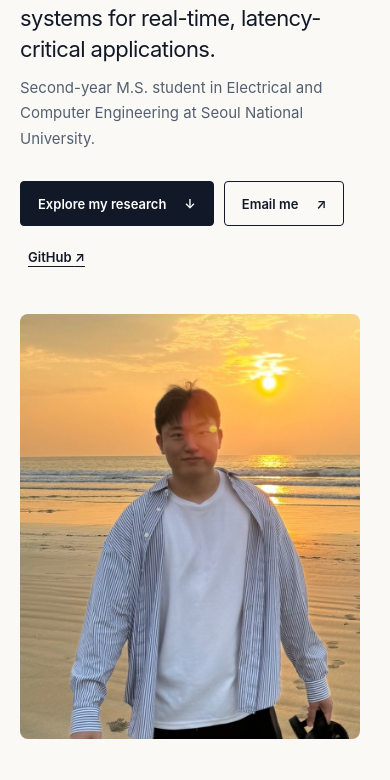
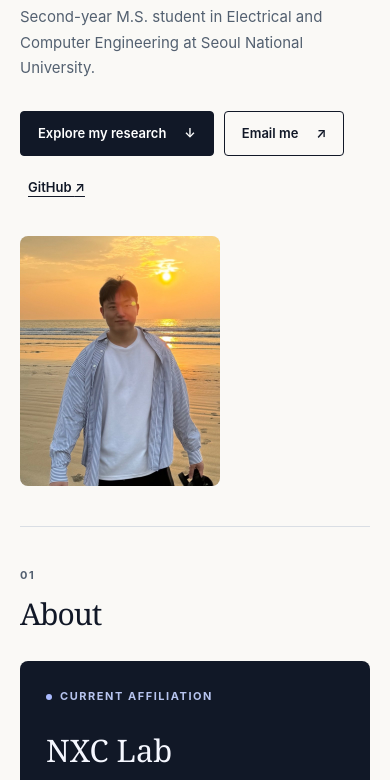
Before and after one commit to Jusuk-Kim/Jusuk-Kim.github.io, a plain HTML site: page index.html in a window 390 px wide. Shown: the part 360-1140 px from the top of the page. Drawn offline with Linux system fonts and the light colour scheme.

Commit message:
Make the hero more compact and simplify captions
- Reduce the size of the name and portrait on the first screen
- Drop the privacy notes from photo captions
- Rename the "Under review" heading to "Publications"

Co-Authored-By: Claude Fable 5.2 <noreply@anthropic.com>
Claude-Session: https://claude.ai/code/session_01WXQJQNaGTfCWqAiBUq55CT

```diff
--- a/assets/css/style.css
+++ b/assets/css/style.css
@@ -33,12 +33,12 @@ main, .header-inner, .site-footer { width: min(var(--max-width), calc(100% - var
 .wordmark-name { font-size: 15px; font-weight: 650; }
 .site-nav { display: flex; align-items: center; flex-wrap: wrap; gap: 25px; }
 .site-nav a { font-size: 14px; text-decoration: none; }
-.hero { display: grid; grid-template-columns: minmax(0, 1.55fr) minmax(0, 1fr); align-items: center; gap: 66px; padding: 96px 0 100px; }
+.hero { display: grid; grid-template-columns: minmax(0, 1fr) auto; align-items: center; gap: 56px; padding: 60px 0 64px; }
 .eyebrow, .section-number, .card-label, .project-type { font-size: 11px; letter-spacing: .14em; text-transform: uppercase; font-weight: 650; }
 .eyebrow { margin-bottom: 27px; color: var(--accent); }
-h1 { margin-bottom: 27px; font-size: clamp(64px, 7.7vw, 105px); line-height: .98; letter-spacing: -.055em; }
+h1 { margin-bottom: 22px; font-size: clamp(42px, 5vw, 64px); line-height: 1.02; letter-spacing: -.045em; }
 h1 span { color: var(--accent); }
-.hero-summary { max-width: 530px; margin-bottom: 10px; font-size: 23px; line-height: 1.4; letter-spacing: -.025em; }
+.hero-summary { max-width: 530px; margin-bottom: 10px; font-size: 20px; line-height: 1.4; letter-spacing: -.02em; }
 .hero-description { max-width: 465px; color: var(--muted); }
 .hero-actions { display: flex; align-items: center; flex-wrap: wrap; gap: 12px; margin-top: 30px; }
 .button { min-height: 45px; display: inline-flex; align-items: center; justify-content: center; gap: 18px; padding: 10px 17px; font-size: 13px; font-weight: 600; text-decoration: none; border: 1px solid var(--ink); border-radius: 4px; transition: background-color .15s, color .15s; }
@@ -122,7 +122,7 @@ h1 span { color: var(--accent); }
 .photo-figure { margin: 0 0 34px; max-width: 560px; }
 .photo-figure img, .hobby-card img { display: block; width: 100%; height: auto; border-radius: 6px; border: 1px solid var(--line); background: var(--soft); }
 .photo-figure-end { margin: 0; }
-.hero-portrait { margin: 0; }
+.hero-portrait { margin: 0; width: 270px; }
 .hero-portrait img { display: block; width: 100%; height: auto; aspect-ratio: 4 / 5; object-fit: cover; border-radius: 8px; background: var(--soft); }
 .section-heading .affiliation-card { margin-top: 30px; }
 .entry-body > .entry-text { font-size: 15px; color: var(--muted); max-width: 750px; margin-bottom: 0; }
@@ -168,7 +168,8 @@ h1 span { color: var(--accent); }
 @media (max-width: 960px) {
   .site-nav { gap: 15px; }
   .wordmark-name { display: none; }
-  .hero { gap: 32px; padding: 64px 0 70px; }
+  .hero { gap: 32px; padding: 48px 0 52px; }
+  .hero-portrait { width: 230px; }
   .affiliation-card { padding: 24px; }
   .section-split { gap: 38px; grid-template-columns: minmax(0, 1fr) minmax(0, 1.7fr); }
   .section-note { display: none; }
@@ -184,8 +185,8 @@ h1 span { color: var(--accent); }
   .wordmark-mark { width: 32px; height: 32px; font-size: 10px; border-radius: 7px; }
   .site-nav { width: 100%; column-gap: 19px; row-gap: 5px; }
   .site-nav a { font-size: 12px; padding: 3px 0; }
-  .hero { grid-template-columns: minmax(0, 1fr); gap: 36px; padding: 49px 0 52px; }
-  .hero-summary { font-size: 22px; }
+  .hero { grid-template-columns: minmax(0, 1fr); gap: 28px; padding: 36px 0 40px; }
+  .hero-summary { font-size: 19px; }
   .hero-description { font-size: 15px; }
   .hero-actions { gap: 10px; }
   .affiliation-card { padding: 26px; }
@@ -212,7 +213,7 @@ h1 span { color: var(--accent); }
   .awards-list li { grid-template-columns: 75px minmax(0, 1fr); gap: 15px; }
   .activity-list li { grid-template-columns: 110px minmax(0, 1fr); }
   .hobby-grid { grid-template-columns: repeat(2, minmax(0, 1fr)); gap: 14px; }
-  .hero-portrait { max-width: 340px; }
+  .hero-portrait { width: 200px; }
   .project-media { grid-template-columns: minmax(0, 1fr); max-width: 420px; }
   .media-frame img { height: auto; }
   .contact-section { grid-template-columns: minmax(0, 1fr); padding: 28px 23px; gap: 29px; margin-bottom: 29px; }
--- a/index.html
+++ b/index.html
@@ -75,7 +75,7 @@
           <article class="research-card"><p class="research-index" aria-hidden="true">B</p><h3>Real-time, latency-critical systems</h3><p>End-to-end designs that balance latency against quality for interactive and time-sensitive applications.</p></article>
           <article class="research-card"><p class="research-index" aria-hidden="true">C</p><h3>Systems for visual data and AI</h3><p>Streaming, codecs, and edge–cloud computing for video, images, and 3D content used by people, ML models, and robots.</p></article>
         </div>
-        <h3 class="subsection-title">Under review</h3>
+        <h3 class="subsection-title">Publications</h3>
         <p class="manuscript">Live 3D streaming system <span>(first author; title withheld for double-blind review)</span><br /><em>Under review at ACM MobiCom 2027.</em></p>
         <h3 class="subsection-title">Research experience</h3>
         <div class="experience-list">
@@ -151,7 +151,7 @@
           <article class="teaching-entry"><p class="entry-date">Mar – Jun 2023</p><h3>Physics Peer Tutor</h3><p>Department of Physics and Astronomy, Seoul National University</p></article>
           <figure class="photo-figure photo-figure-end">
             <img src="assets/img/tutoring.jpg" width="1200" height="921" loading="lazy" alt="Edward Jusuk Kim and another student looking at a diagram on a tablet at a round table; the other student's face is blurred." />
-            <figcaption>A peer tutoring session at Seoul National University. The other student and name labels are blurred for privacy.</figcaption>
+            <figcaption>A peer tutoring session at Seoul National University.</figcaption>
           </figure>
         </div>
       </section>
@@ -174,10 +174,10 @@
         <div class="section-content">
           <ul class="awards-list activity-list">
             <li><span class="award-year">Sep 2025</span><div><h3>Attendee, ACM SIGCOMM 2025</h3><p>Mentoring program participant</p>
-              <figure class="activity-photo"><img src="assets/img/sigcomm-2025.jpg" width="700" height="472" loading="lazy" alt="Edward Jusuk Kim seated at a round dinner table with other attendees of the ACM SIGCOMM 2025 mentoring program; the other attendees' faces are blurred." /><figcaption>At the mentoring program dinner. Other attendees are blurred for privacy.</figcaption></figure></div></li>
+              <figure class="activity-photo"><img src="assets/img/sigcomm-2025.jpg" width="700" height="472" loading="lazy" alt="Edward Jusuk Kim seated at a round dinner table with other attendees of the ACM SIGCOMM 2025 mentoring program; the other attendees' faces are blurred." /><figcaption>At the mentoring program dinner.</figcaption></figure></div></li>
             <li><span class="award-year">Dec 2021 – Dec 2022</span><div><h3>Vice President, Department Student Council</h3><p>Seoul National University</p></div></li>
             <li><span class="award-year">Dec 2019 – Sep 2022</span><div><h3>Actor, Drama Club</h3><p>Performed in two stage productions</p>
-              <figure class="activity-photo"><img src="assets/img/drama-club.jpg" width="900" height="600" loading="lazy" alt="Three actors in suits on a stage seen from above; Edward Jusuk Kim stands on the right and the other two actors' faces are blurred." /><figcaption>On stage in a drama club production. Other actors are blurred for privacy.</figcaption></figure></div></li>
+              <figure class="activity-photo"><img src="assets/img/drama-club.jpg" width="900" height="600" loading="lazy" alt="Three actors in suits on a stage seen from above; Edward Jusuk Kim stands on the right and the other two actors' faces are blurred." /><figcaption>On stage in a drama club production.</figcaption></figure></div></li>
             <li><span class="award-year">Mar 2020 – Sep 2021</span><div><h3>Military Service</h3><p>Squad Leader</p></div></li>
           </ul>
         </div>
```
